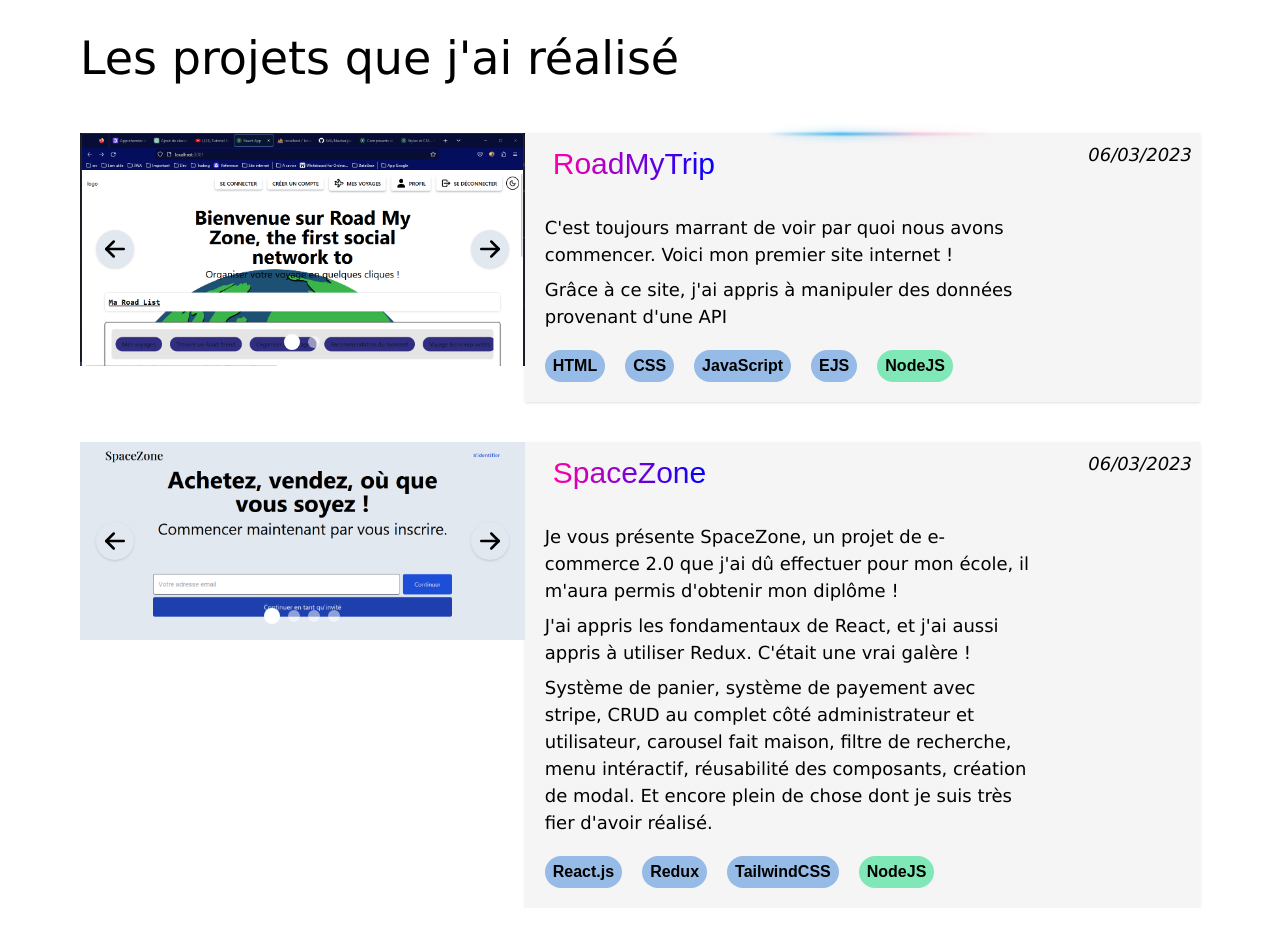
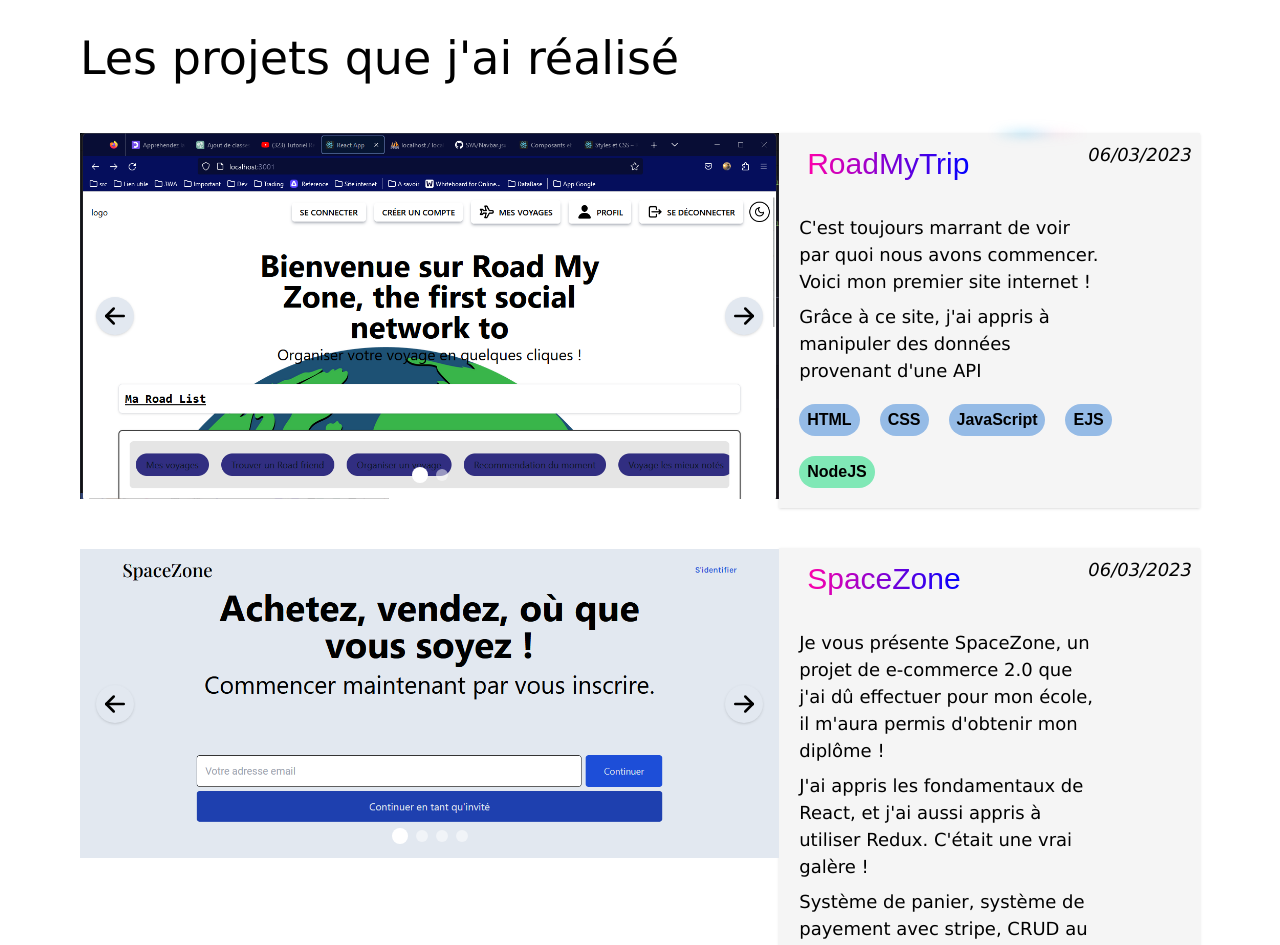
Before and after one commit to Azonesbz/vincentavez, a React (Vite) app in the folder client/: page / in a window 1280 px wide. Shown: the part 1860-2805 px from the top of the page. Before the commit the page ends 2768 px from the top, so only its background shows below. Built offline with nearby package versions, Linux system fonts and the light colour scheme; a web font is replaced by a local one.

Commit message:
updated cards

```diff
--- a/client/src/components/portfolio/Cards.jsx
+++ b/client/src/components/portfolio/Cards.jsx
@@ -17,8 +17,8 @@ export default function Cards() {
                         alt="product image"
                     />
                 </Carousel>
-                <div className="flex flex-col w-full pl-5 bg-neutral-100 shadow">
-                    <div className="absolute right-72 flex -mb-px h-[2px] w-56">
+                <div className="flex flex-col w-[40%] pl-5 bg-neutral-100 shadow">
+                    <div className="absolute right-[15%] blur-sm flex -mb-px h-[1px] w-24">
                         <div className="w-full flex-none blur-sm [background-image:linear-gradient(90deg,rgba(56,189,248,0)_0%,#0EA5E9_32.29%,rgba(236,72,153,0.3)_67.19%,rgba(236,72,153,0)_100%)]" />
                         <div className="-ml-[100%] w-full flex-none blur-[1px] [background-image:linear-gradient(90deg,rgba(56,189,248,0)_0%,#0EA5E9_32.29%,rgba(236,72,153,0.3)_67.19%,rgba(236,72,153,0)_100%)]" />
                     </div>
@@ -31,7 +31,7 @@ export default function Cards() {
                         <p>Grâce à ce site, j'ai appris à manipuler des données provenant d'une API</p>
 
                     </div>
-                    <div className="flex space-x-5 py-5">
+                    <div className="flex flex-wrap gap-5 py-5">
                         <span className="inline-block bg-[#95bbe6] font-bold py-1 px-2 rounded-full">HTML</span>
                         <span className="inline-block bg-[#95bbe6] font-bold py-1 px-2 rounded-full">CSS</span>
                         <span className="inline-block bg-[#95bbe6] font-bold py-1 px-2 rounded-full">JavaScript</span>
@@ -40,30 +40,30 @@ export default function Cards() {
                     </div>
                 </div>
             </div>
-            <div className="mt-10 flex ">
+            <div className="mt-10 flex">
                 <Carousel>
                     <img
-                        className="min-w-full object-cover object-center"
+                        className="min-w-full object-contain object-center"
                         src="/spacezoneWelcome.png"
                         alt="product image"
                     />
                     <img
-                        className="min-w-full object-cover object-center"
+                        className="min-w-full object-contain object-center"
                         src="/spacezoneHeader.png"
                         alt="product image"
                     />
                     <img
-                        className="min-w-full object-cover object-center"
+                        className="min-w-full object-contain object-center"
                         src="/spacezoneProduct.png"
                         alt="product image"
                     />
                     <img
-                        className="min-w-full object-cover object-center"
+                        className="min-w-full object-contain object-center"
                         src="/spacezoneprofil.png"
                         alt="product image"
                     />
                 </Carousel>
-                <div className="flex flex-col w-full pl-5 bg-neutral-100 shadow">
+                <div className="flex flex-col w-[40%] pl-5 bg-neutral-100 shadow">
                     <div className="flex justify-between items-start p-2">
                         <h2 className="bg-clip-text text-transparent bg-gradient-to-r from-[#ff00aa] to-[#0000ff]">SpaceZone</h2>
                         <i>06/03/2023</i>
@@ -73,7 +73,7 @@ export default function Cards() {
                         <p>J'ai appris les fondamentaux de React, et j'ai aussi appris à utiliser Redux. C'était une vrai galère !</p>
                         <p>Système de panier, système de payement avec stripe, CRUD au complet côté administrateur et utilisateur, carousel fait maison, filtre de recherche, menu intéractif, réusabilité des composants, création de modal. Et encore plein de chose dont je suis très fier d'avoir réalisé.</p>
                     </div>
-                    <div className="flex space-x-5 py-5">
+                    <div className="flex flex-wrap gap-5 py-5">
                         <span className="inline-block bg-[#95bbe6] font-bold py-1 px-2 rounded-full">React.js</span>
                         <span className="inline-block bg-[#95bbe6] font-bold py-1 px-2 rounded-full">Redux</span>
                         <span className="inline-block bg-[#95bbe6] font-bold py-1 px-2 rounded-full">TailwindCSS</span>
```
